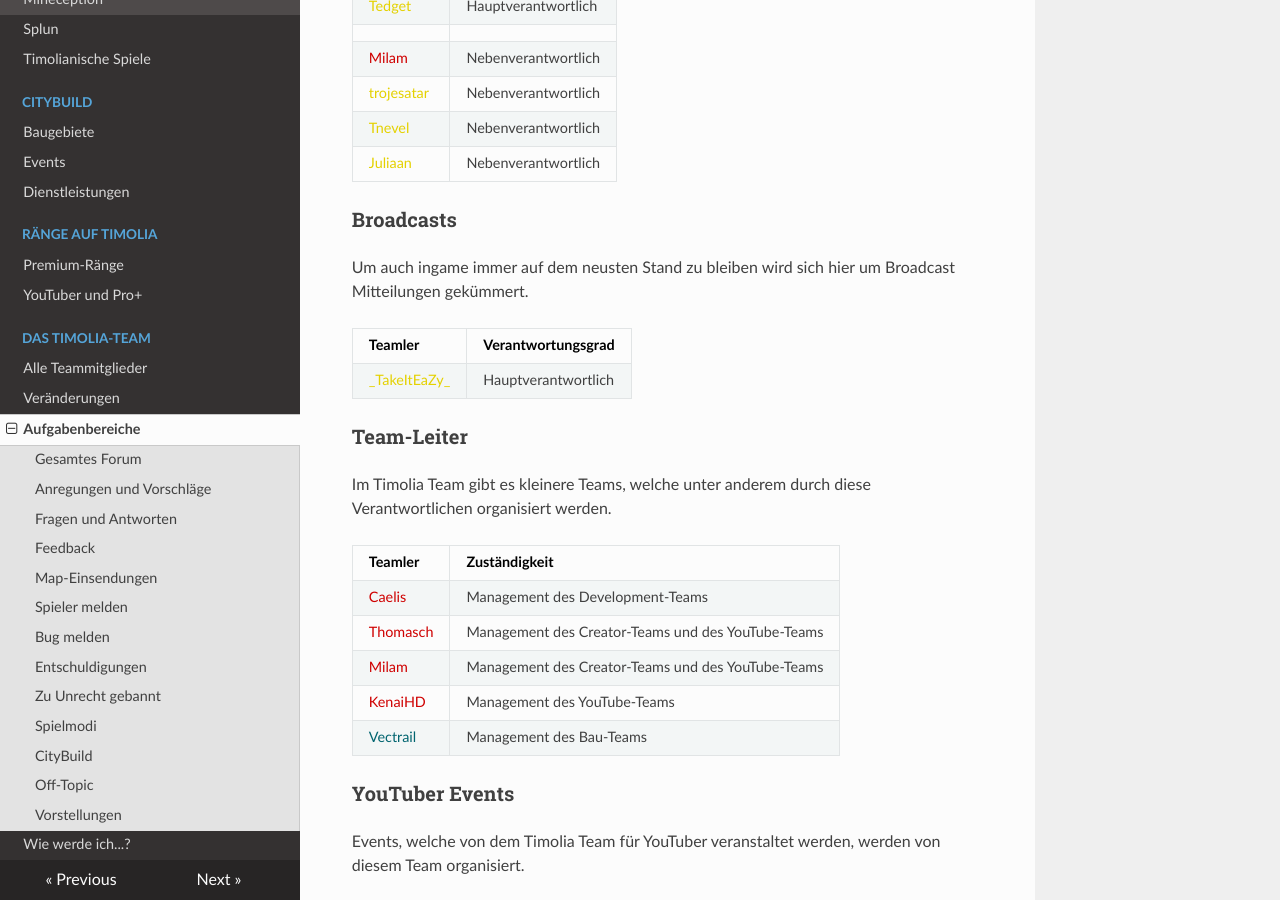
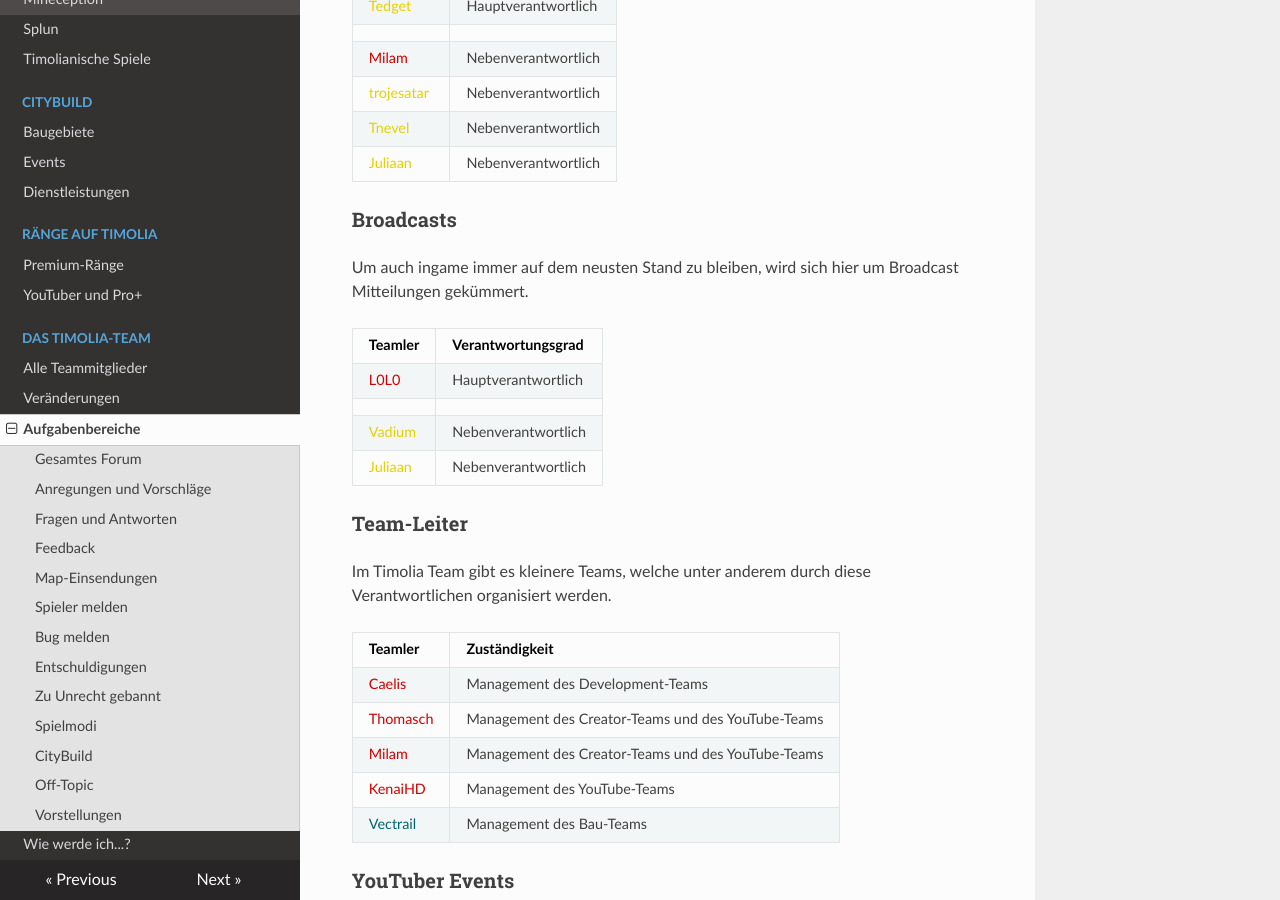
Before and after one commit to TimoliaDE/HowTo, an MkDocs documentation site: the page built from docs/team/responsibilities.md, in a window 1280 px wide and 900 px high, scrolled down 5927 px. Built offline with MkDocs 1.6.1, drawn with Linux system fonts in a browser that asks for light colours; nearby versions of some CDN libraries; old or Windows-style settings are respelled for this version of MkDocs.

```diff
--- a/docs/team/responsibilities.md
+++ b/docs/team/responsibilities.md
@@ -203,11 +203,14 @@ Dieses Team sorgt für einen aktuellen Changelog im HowTo.
 |<span style="color:#E4D100">Juliaan</span> | Nebenverantwortlich |
 
 ###<strong>Broadcasts</strong>
-Um auch ingame immer auf dem neusten Stand zu bleiben wird sich hier um Broadcast Mitteilungen gekümmert.
+Um auch ingame immer auf dem neusten Stand zu bleiben, wird sich hier um Broadcast Mitteilungen gekümmert.
 
 | Teamler | Verantwortungsgrad |
 | ------ | ------ |
-|<span style="color:#E4D100">\_TakeItEaZy\_</span> | Hauptverantwortlich |
+|<span style="color:#CF0101">L0L0</span> | Hauptverantwortlich |
+| | |
+|<span style="color:#E4D100">Vadium</span> | Nebenverantwortlich |
+|<span style="color:#E4D100">Juliaan</span> | Nebenverantwortlich |
 
 ###<strong>Team-Leiter</strong>
 Im Timolia Team gibt es kleinere Teams, welche unter anderem durch diese Verantwortlichen organisiert werden.
```
